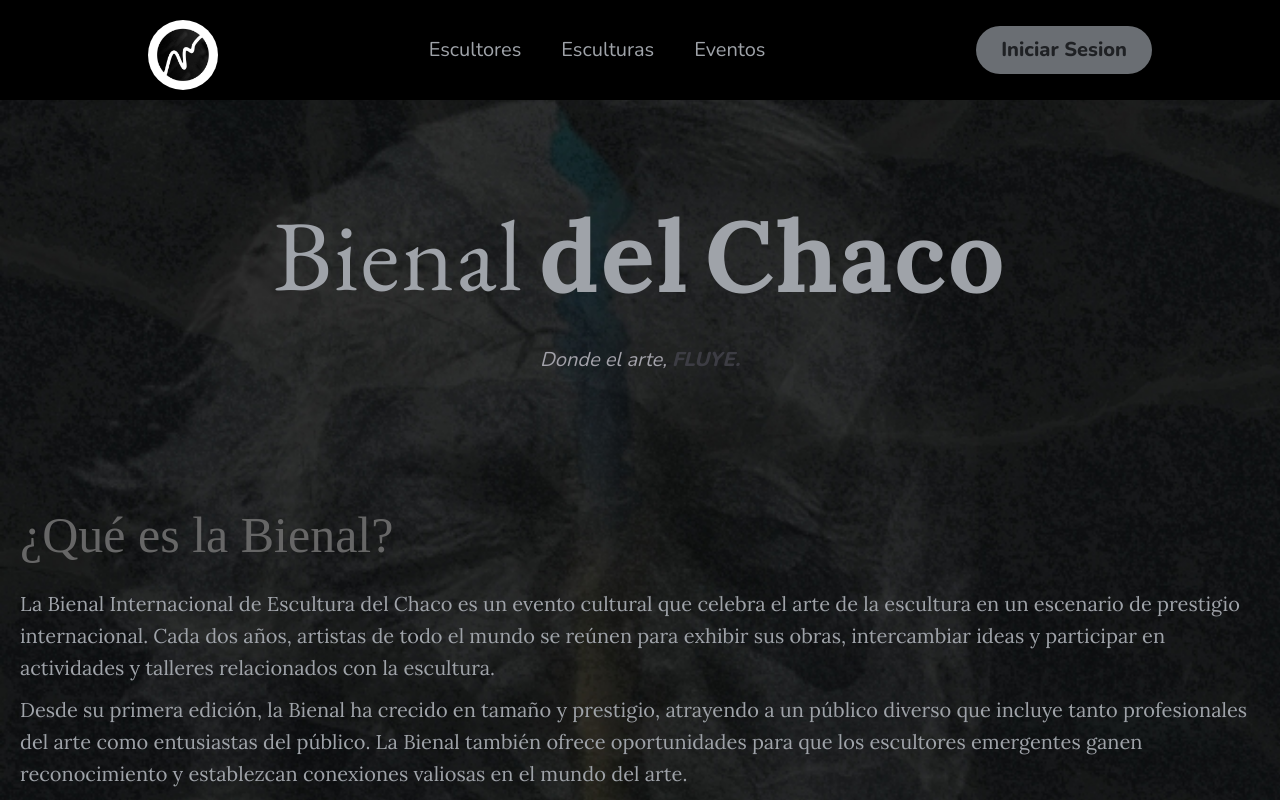
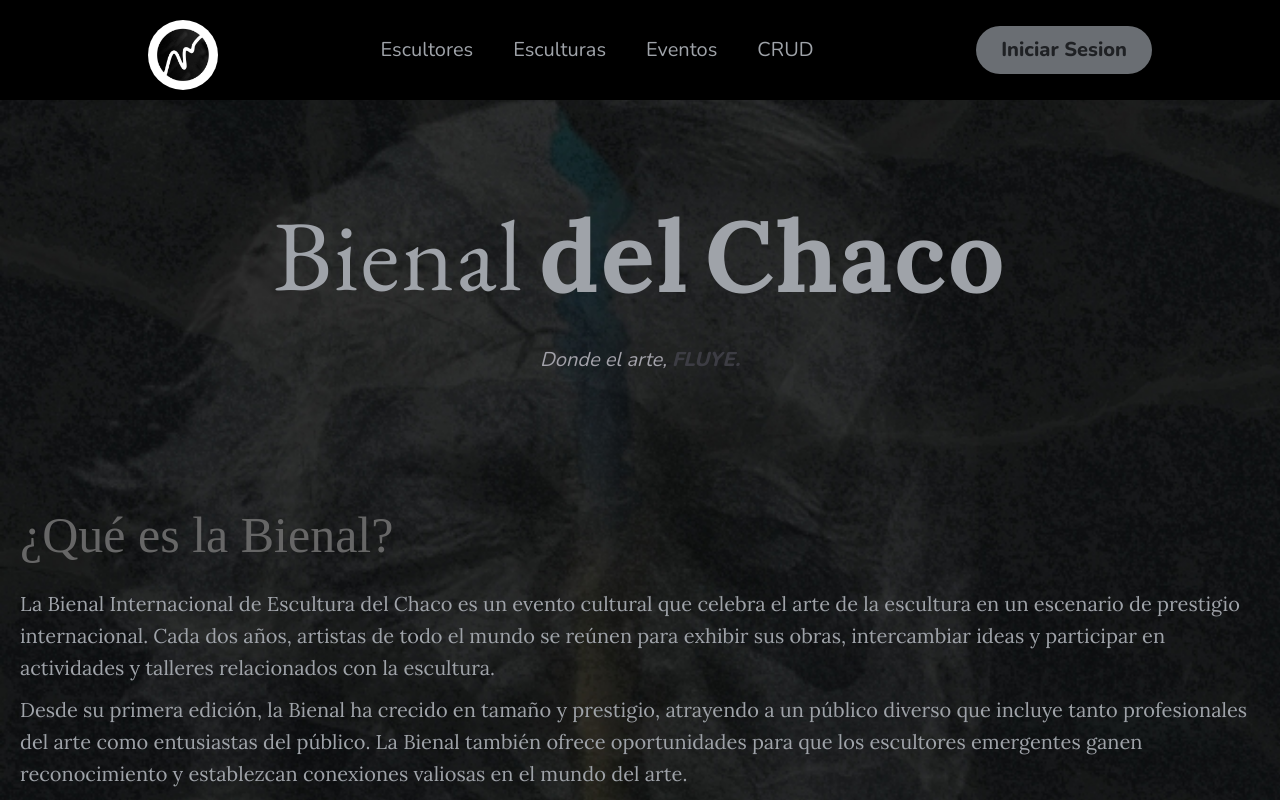
Before and after one commit to miguet22/TPI_DesarrolloDeSw, a React (Vite) app in the folder my-project/: page / in a window 1280 px wide. Shown: the top 800 px of the page. Built offline with nearby package versions, Linux system fonts and the light colour scheme.

Commit message:
seccion crud

```diff
--- a/my-project/src/views/components/Header.jsx
+++ b/my-project/src/views/components/Header.jsx
@@ -18,6 +18,7 @@ const Header = () => {
                     <li><Link to="/escultores">Escultores</Link></li>
                     <li><Link to="/esculturas">Esculturas</Link></li>
                     <li><Link to="/eventos">Eventos</Link></li>
+                    <li><Link to="/CRUD">CRUD</Link></li>
                 </ul>
             </nav>
             <a className="btn" href="#"><button>Iniciar Sesion</button></a>
@@ -30,6 +31,7 @@ const Header = () => {
                         <Link to="/escultores">Escultores</Link>
                         <Link to="/esculturas">Esculturas</Link>
                         <Link to="/eventos">Eventos</Link>
+                        <Link to="/CRUD">CRUD</Link>
                         <Link to="#">Iniciar Sesion</Link>
                     </div>
                 </div>
```
Also changed, not shown: my-project/src/views/components/CRUD.jsx (added).
